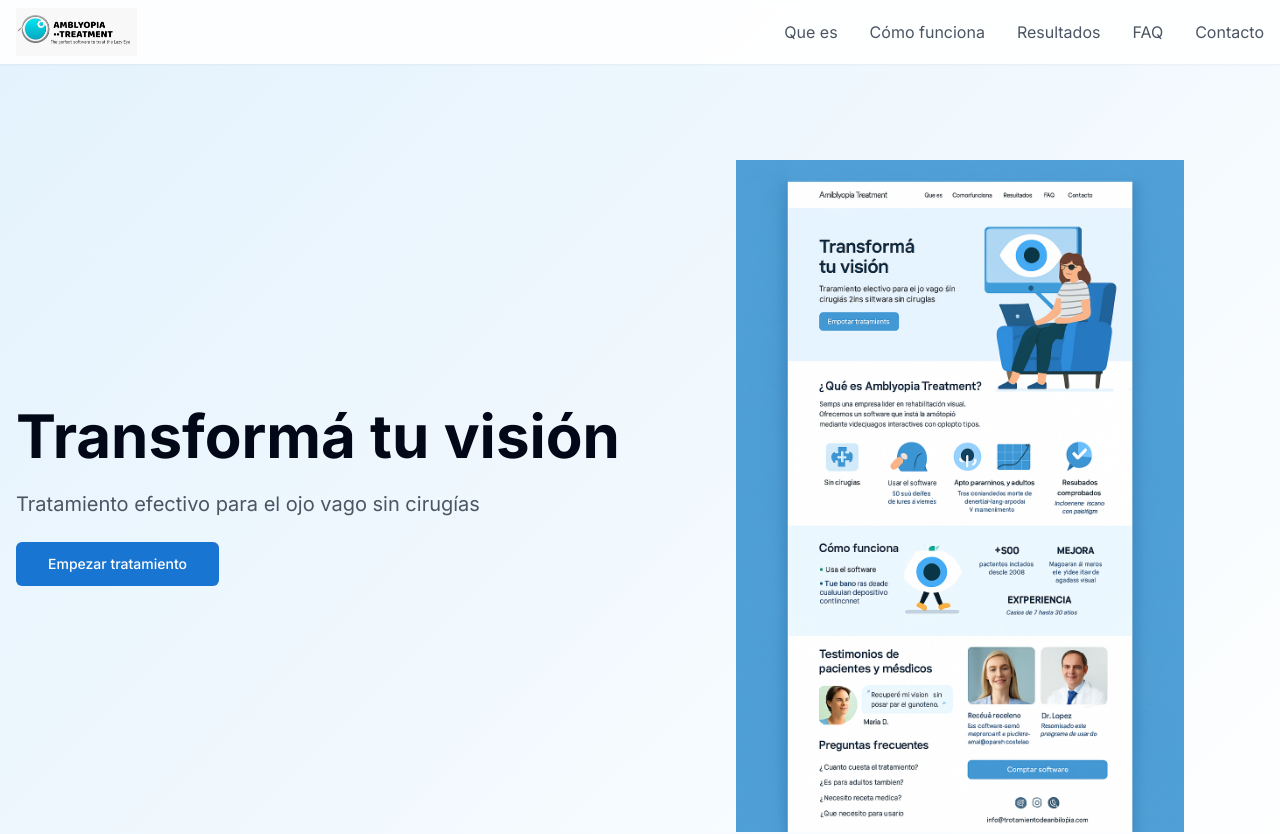
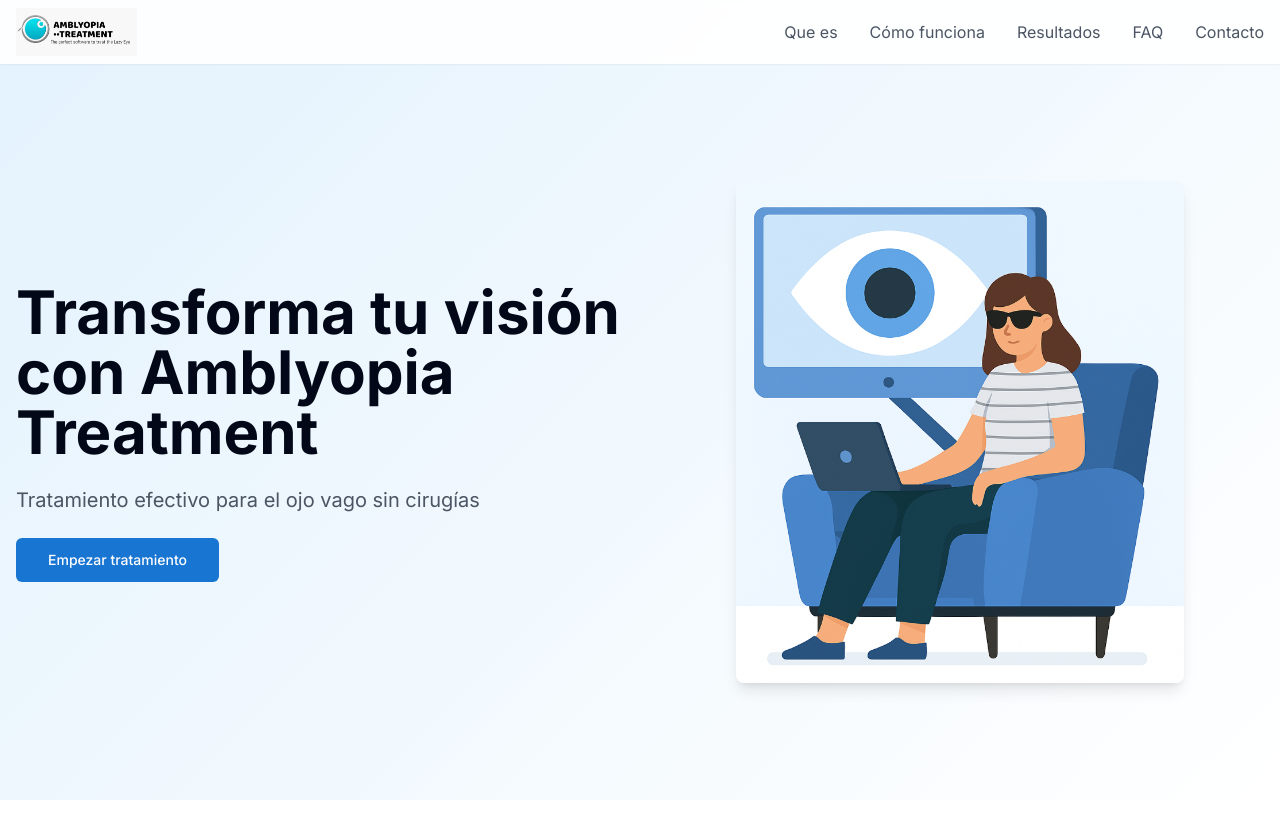
Before and after one commit to RomeoValdomero1/amblyopia-vision-boost, a React (Vite) app: page / in a window 1280 px wide. Shown: the top 834 px of the page. Built offline with nearby package versions, Linux system fonts and the light colour scheme.

Commit message:
Update Hero component
Update the Hero component to include the specified text in the first image.

```diff
--- a/src/components/Hero.tsx
+++ b/src/components/Hero.tsx
@@ -8,7 +8,7 @@ export default function Hero() {
         <div className="grid grid-cols-1 md:grid-cols-2 gap-8 items-center">
           <div className="space-y-6 animate-fade-in-up">
             <h1 className="text-4xl md:text-5xl lg:text-6xl font-bold leading-tight">
-              Transformá tu visión
+              Transforma tu visión con Amblyopia Treatment
             </h1>
             <p className="text-lg md:text-xl text-gray-600">
               Tratamiento efectivo para el ojo vago sin cirugías
@@ -19,9 +19,9 @@ export default function Hero() {
           </div>
           <div className="relative animate-fade-in-up delay-200 flex justify-center">
             <img
-              src="/lovable-uploads/17f7d676-e914-4f91-819a-26969498e174.png"
+              src="/lovable-uploads/8f8deff8-d0e9-460f-8bd7-fdcb1118d8fe.png"
               alt="Paciente usando Amblyopia Treatment"
-              className="w-full h-auto max-w-md mx-auto"
+              className="w-full h-auto max-w-md mx-auto rounded-lg shadow-lg"
             />
           </div>
         </div>
```
Also changed, not shown: public/lovable-uploads/8f8deff8-d0e9-460f-8bd7-fdcb1118d8fe.png (added).
